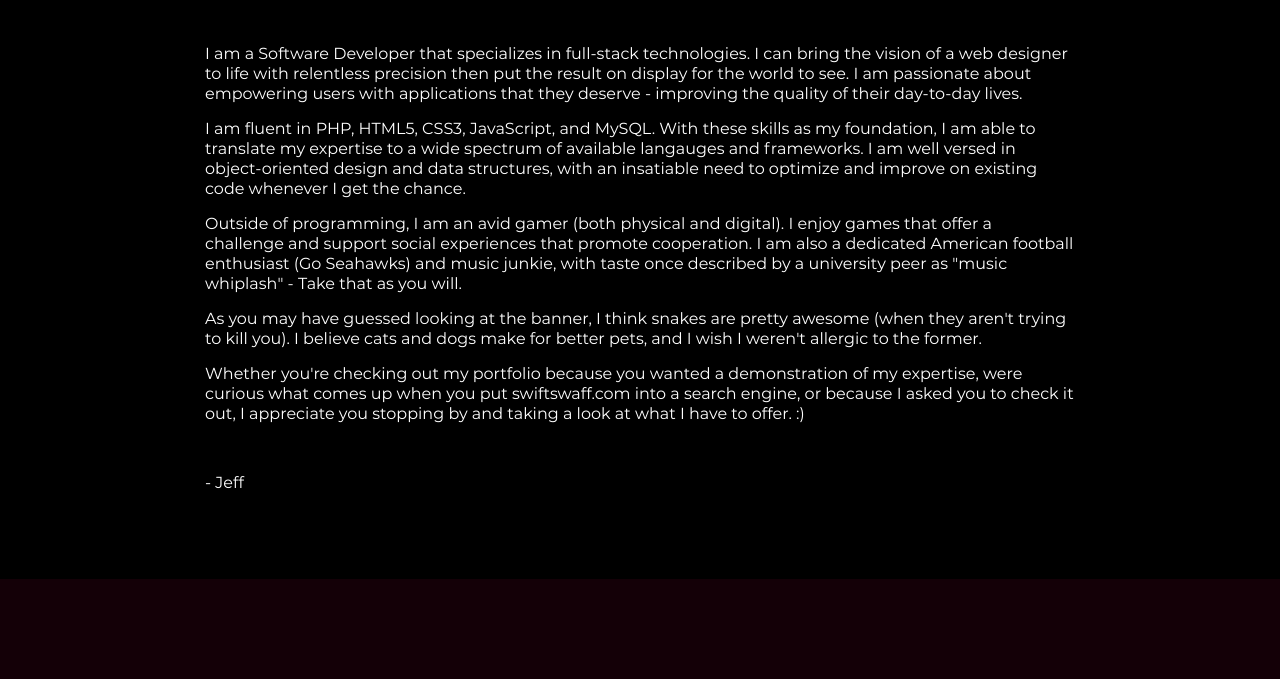
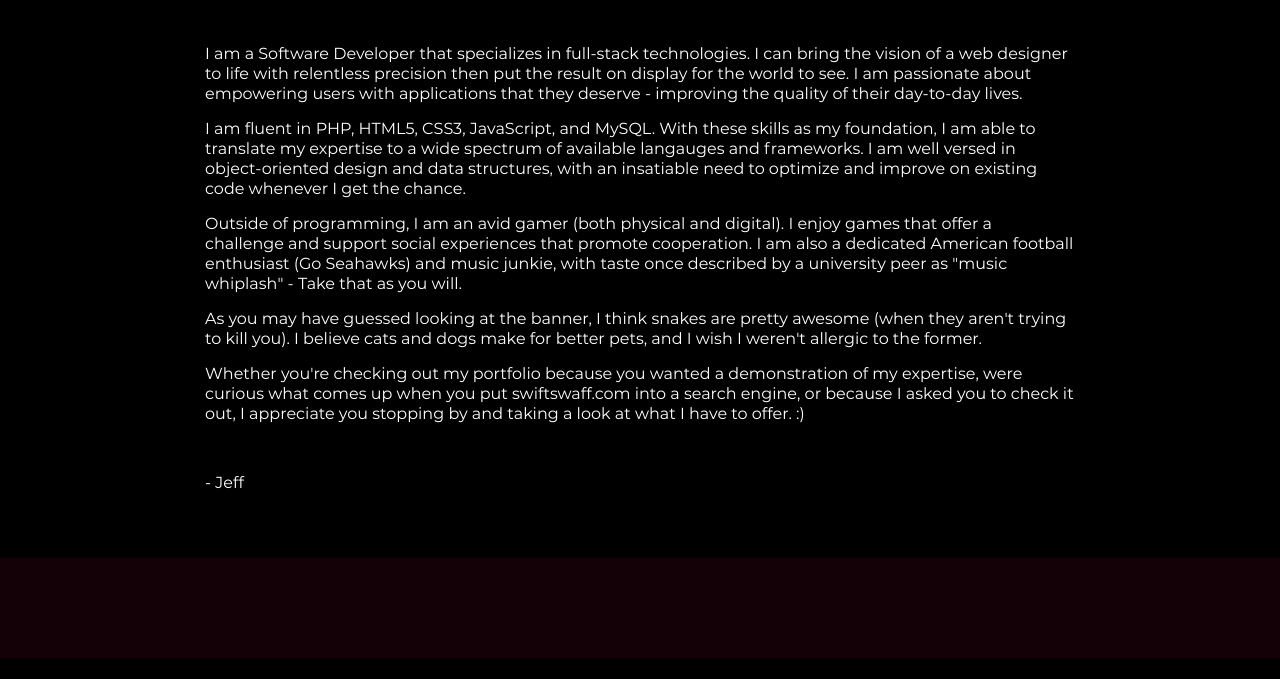
Before and after one commit to SwiftSwaff/portfolio, a PHP site: page / in a window 1280 px wide. Shown: the part 881-1560 px from the top of the page. After the commit the page ends 1539 px from the top, so only its background shows below. Run offline with PHP 8.4, Linux system fonts and the light colour scheme.

Commit message:
Revert "Minor styling fixes test"
This reverts commit 5a4ba1b7835d9f3e0d732063b9a26b725f662d5f.

```diff
--- a/css/app.css
+++ b/css/app.css
@@ -274,7 +274,7 @@ header {
 main {
   flex: 0 1 100%;
   order: 2;
-  min-height: calc(100% - 240px);
+  min-height: calc(100% - 440px);
   margin-top: 100px;
   padding: 15px;
   background-color: black;
--- a/sass/app.scss
+++ b/sass/app.scss
@@ -57,7 +57,7 @@ header {
 main {
     flex: 0 1 100%;
     order: 2;
-    min-height: calc(100% - 240px);
+    min-height: calc(100% - 440px);
     margin-top: 100px;
     padding: 15px;
     background-color: $main_bg_color;
```
